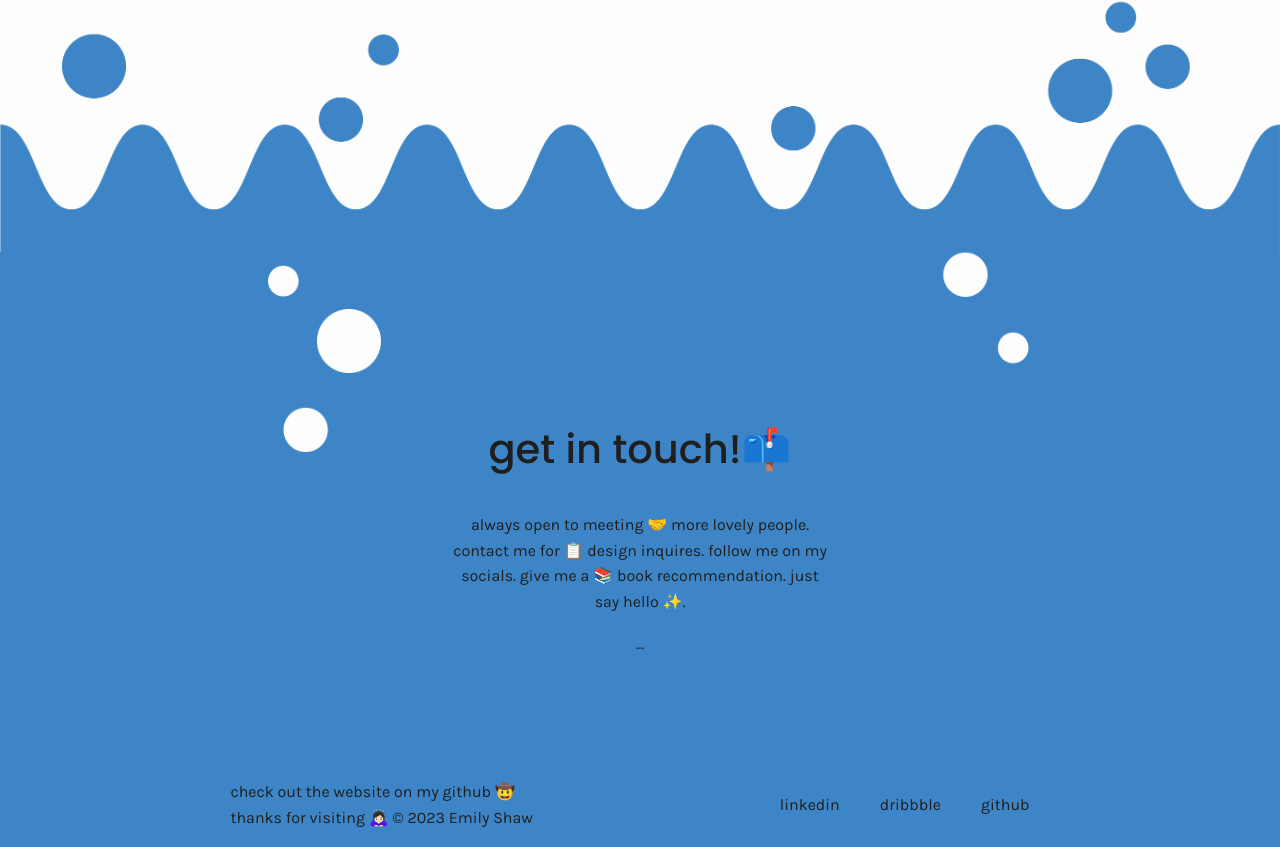
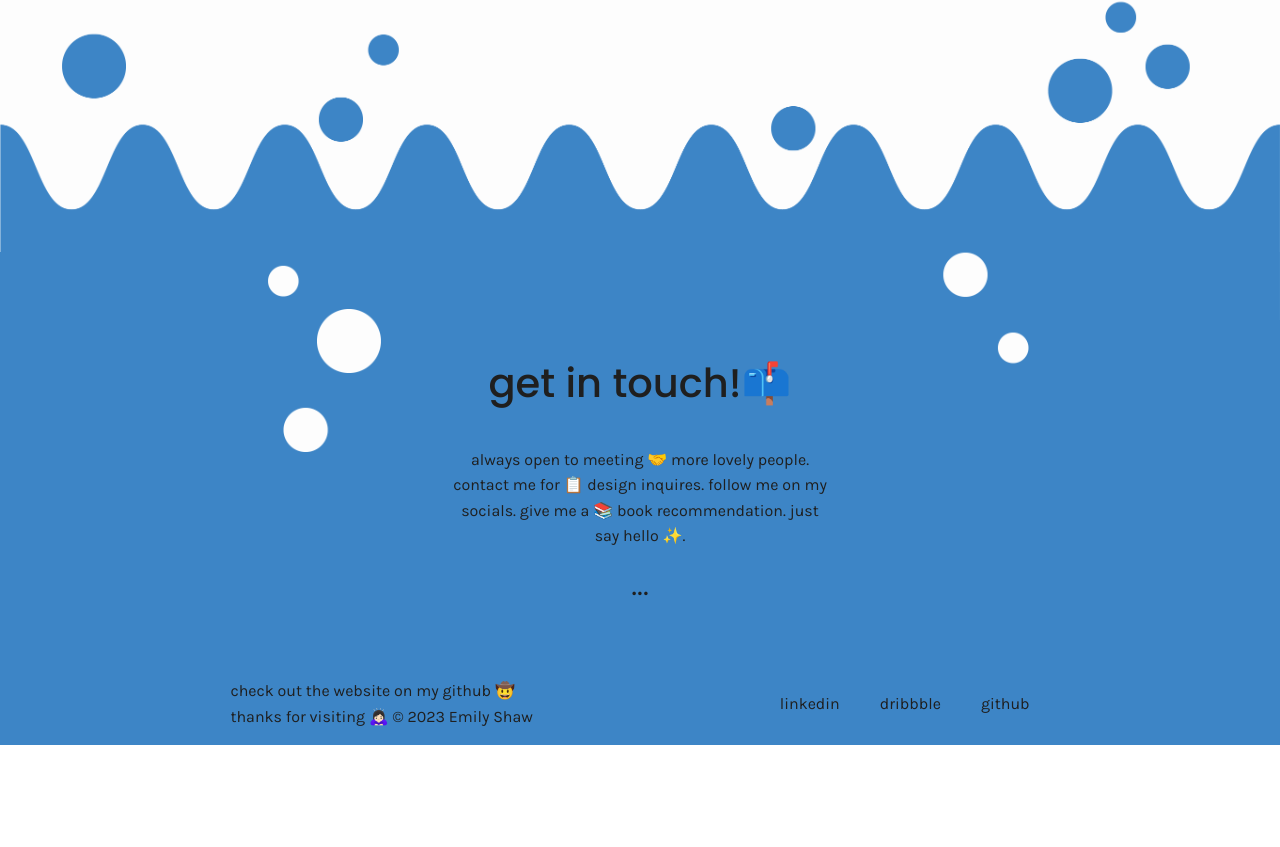
Before and after one commit to ekshaw/personal-website, a React (Create React App) app: page / in a window 1280 px wide. Shown: the part 3555-4402 px from the top of the page. After the commit the page ends 4300 px from the top, so only its background shows below. Built offline with nearby package versions, Linux system fonts and the light colour scheme; a web font is replaced by a local one.

Commit message:
fixed excessive padding in "get in touch" section of home page

```diff
--- a/src/pages/Home.js
+++ b/src/pages/Home.js
@@ -100,7 +100,7 @@ function Home() {
             always open to meeting 🤝 more lovely people. contact me for 📋 design inquires. follow
             me on my socials. give me a 📚 book recommendation. just say hello ✨.
           </p>
-          <p>...</p>
+          <h2>...</h2>
         </div>
       </div>
 
--- a/src/styles/Home.css
+++ b/src/styles/Home.css
@@ -141,22 +141,28 @@
     z-index: 2;
 }
 
+@media (max-width: 960px) {
+    #home-bubbles {
+        opacity: 0;
+    }
+}
+
 #home-drops {
     z-index: 0;
 }
 
 .home-bottom {
-    margin: 2vw 0 0;
+    margin: 0 0 3vw;
     max-width: 380px;
     text-align: center;
 }
 
 .home-bottom {
-    padding: 40px;
+    padding: 0px;
 }
 
 
 .home-footer-container {
-    padding-top: 4vw;
+    padding-top: 0vw;
     background-color: #3D85C6;
 }
```
